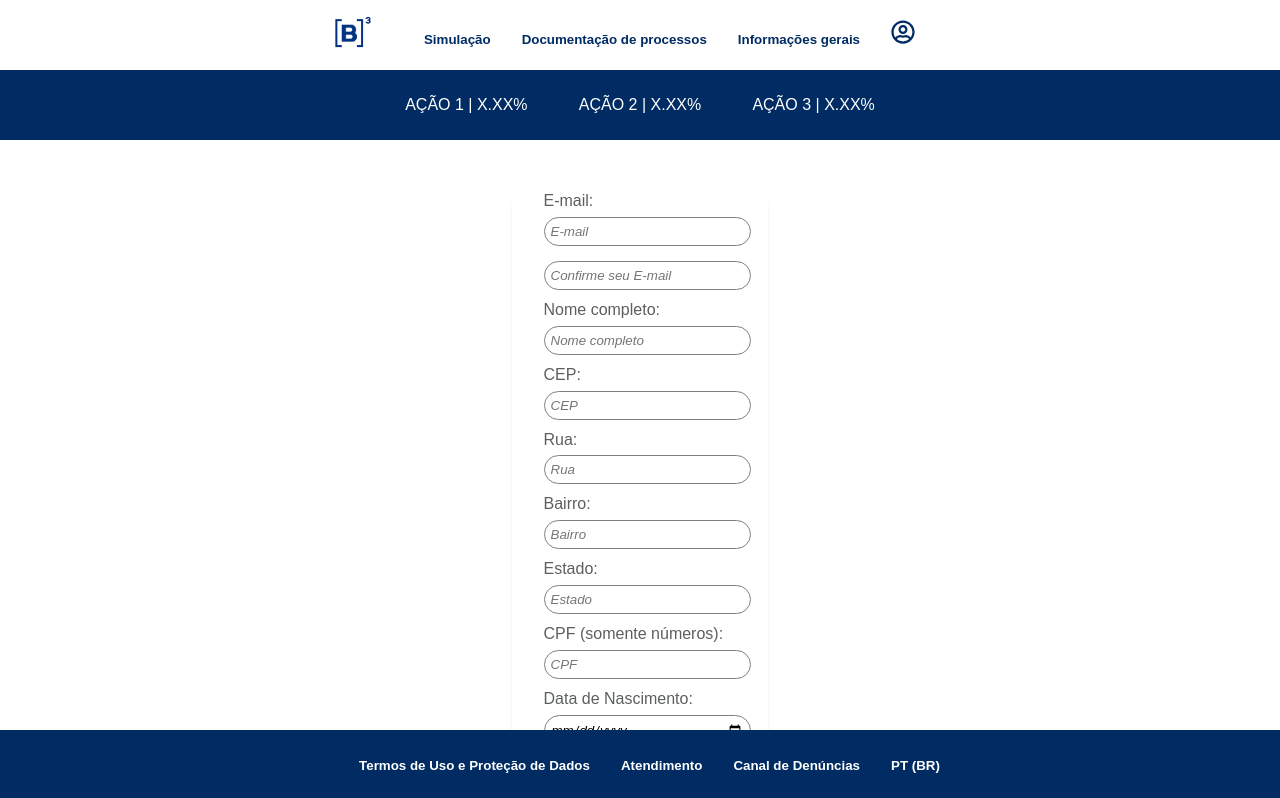
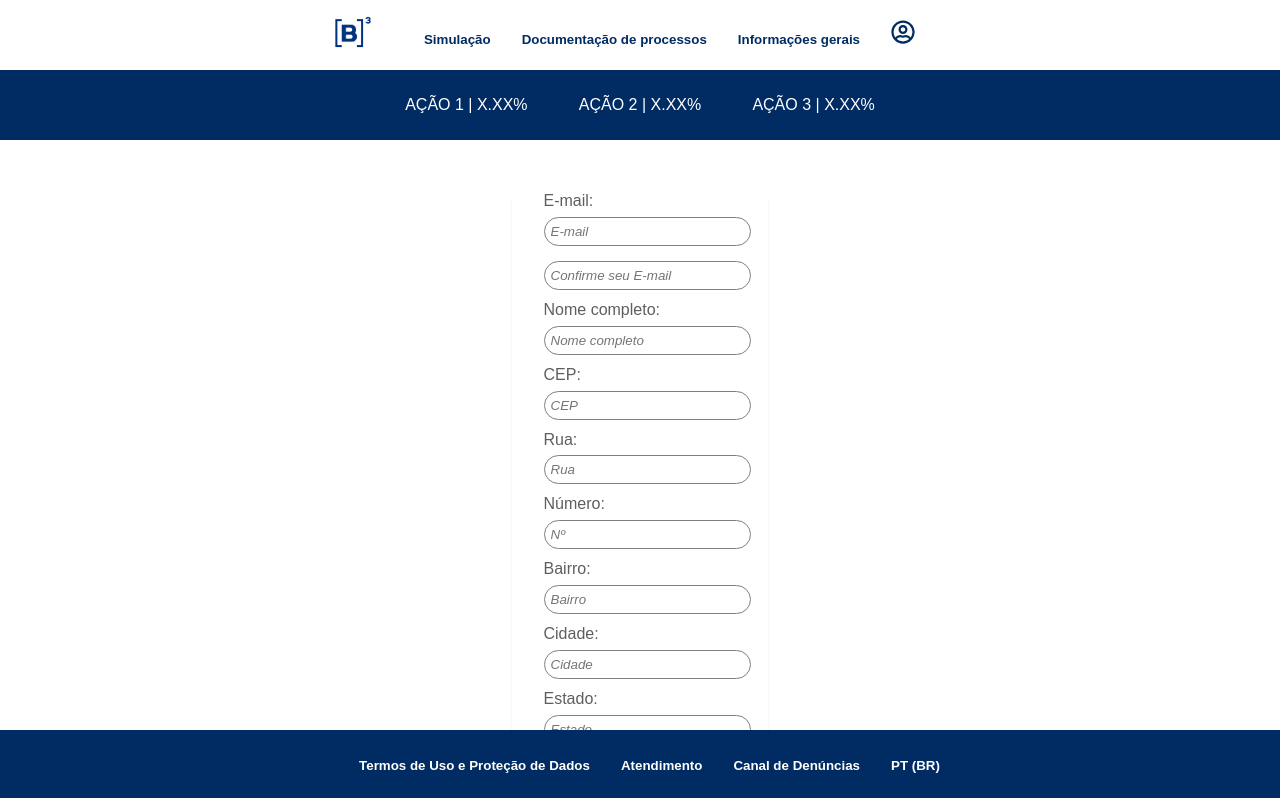
Before and after one commit to leomarq/challengeb3, a React (Create React App) app in the folder challengeb3/: page /Cadastro in a window 1280 px wide. Shown: the top 798 px of the page. Built offline with nearby package versions, Linux system fonts and the light colour scheme.

Commit message:
finished autofill zip code api

```diff
--- a/challengeb3/package.json
+++ b/challengeb3/package.json
@@ -9,6 +9,7 @@
     "axios": "^1.4.0",
     "react": "^18.2.0",
     "react-dom": "^18.2.0",
+    "react-hook-form": "^7.43.9",
     "react-icons": "^4.8.0",
     "react-router-dom": "^6.11.1",
     "react-scripts": "5.0.1",
--- a/challengeb3/src/paginas/Cadastro/Cadastro.css
+++ b/challengeb3/src/paginas/Cadastro/Cadastro.css
@@ -48,3 +48,12 @@
   font-family: "Montserrat", sans-serif;
   font-style: italic;
 }
+
+.pesquisa-cep {
+  font-family: "Montserrat", sans-serif;
+  color: #002c63;
+  background: none;
+  border: none;
+  font-weight: 600;
+  margin-bottom: 1%;
+}
--- a/challengeb3/src/paginas/Cadastro/index.js
+++ b/challengeb3/src/paginas/Cadastro/index.js
@@ -1,6 +1,24 @@
 import './Cadastro.css'
+import { useForm } from 'react-hook-form';
 
 function Cadastro() {
+
+    const {register, setValue, setFocus} = useForm();
+
+    const checkCEP = (e) => {
+
+        if (!e.target.value) return;
+
+        const cep = e.target.value.replace(/\D/g, '');
+        console.log(cep);
+        fetch(`https://viacep.com.br/ws/${cep}/json/`).then(res => res.json()).then(data => {
+        setValue('rua', data.logradouro);
+        setValue('bairro', data.bairro);
+        setValue('cidade', data.localidade);
+        setValue('estado', data.uf);
+        setFocus('numero');
+    }).catch((err) => console.log(err));
+}
 
     return (
         <div className="conteudo">
@@ -9,23 +27,39 @@ function Cadastro() {
                     <label for='email'>E-mail:</label><br/>
                     <input className='input-cadastro' type="email" name="email" id="email" placeholder="E-mail" /><br />
                     <input className='input-cadastro' type="email" name="email" id="email" placeholder="Confirme seu E-mail" /><br />
+
                     <label for='nome'>Nome completo:</label><br/>
                     <input className='input-cadastro' type="text" name="nome" id="nome" placeholder="Nome completo" /><br />
+
                     <label for='cep'>CEP:</label><br/>
-                    <input className='input-cadastro' type="text" name="cep" id="cep" placeholder="CEP" /><br />
+                    <input className='input-cadastro' type="text" name="cep" id="cep" placeholder="CEP" {...register('cep')} onBlur={checkCEP}/><br />
+
                     <label for='rua'>Rua:</label><br/>
-                    <input className='input-cadastro' type="text" name="rua" id="rua" placeholder="Rua" /><br />
+                    <input className='input-cadastro' type="text" name="rua" id="rua" placeholder="Rua" {...register('rua')} /><br />
+
+                    <label for='numero'>Número:</label><br/>
+                    <input className='input-cadastro' type="text" name="numero" id="numero" placeholder="Nº" {...register('numero')} /><br />
+
                     <label for='bairro'>Bairro:</label><br/>
-                    <input className='input-cadastro' type="text" name="bairro" id="bairro" placeholder="Bairro" /><br />
+                    <input className='input-cadastro' type="text" name="bairro" id="bairro" placeholder="Bairro" {...register('bairro')} /><br />
+
+                    <label for='cidade'>Cidade:</label><br/>
+                    <input className='input-cadastro' type="text" name="cidade" id="cidade" placeholder="Cidade" {...register('cidade')} /><br />
+
                     <label for='uf'>Estado:</label><br/>
-                    <input className='input-cadastro' type="text" name="uf" id="uf" placeholder="Estado" /><br />
+                    <input className='input-cadastro' type="text" name="uf" id="uf" placeholder="Estado" {...register('estado')} /><br />
+
                     <label for='cpf'>CPF (somente números):</label><br/>
                     <input className='input-cadastro' type="text" name="cpf" id="cpf" placeholder="CPF" /><br />
+
                     <label for='data-nasc'>Data de Nascimento:</label><br/>
                     <input className='input-cadastro' type="date" name="data-nasc" id="data-nasc"/><br />
+
                     <label for='cel'>Celular:</label><br/>
                     <input className='input-cadastro' type="text" name="cel" id="cel" placeholder="Celular" /><br />
+
                     <label for='senha'>Senha:</label><br/>
+
                     <input className='input-cadastro' type="password" name="senha" id="senha" placeholder="Senha" /><br />
                     <input className='input-cadastro' type="password" name="senha" id="senha" placeholder="Confirme sua senha" /><br />
                     <button className="button-cadastro" type="submit" id="cadastro">Criar conta</button><br /><br />
--- a/challengeb3/src/paginas/Simulador/Simulador.css
+++ b/challengeb3/src/paginas/Simulador/Simulador.css
@@ -35,9 +35,17 @@
 }
 
 table {
+  width: max-content;
   border: solid 1px;
   border-color: #002c63;
-  border-collapse: collapse;
+}
+
+th, td {
+  text-align: center;
+  border: dotted 1px;
+  border-color: #002c63;
+  padding-left: 1%;
+  padding-right: 1%;
 }
 
 @media screen and (max-width: 600px) {
--- a/challengeb3/src/paginas/Simulador/index.js
+++ b/challengeb3/src/paginas/Simulador/index.js
@@ -30,7 +30,7 @@ function Simulador() {
         <div className="conteudo">
             <div className="conteudo-simulador">
 
-                <h2>Lista de Empresas</h2>
+                <h2>Empresas e Valores das Ações</h2>
                     <table className='tabela-simulador'>
                         <thead>
                             <tr>
@@ -58,10 +58,6 @@ function Simulador() {
                         </tbody>
                     </table>
 
-                {/* <Routes>
-                <Route path='/services' element={<ApiEmpresas/>}/>
-                </Routes> */}
-
                 {/* <div className="input-simulador">
                     <select className="filtro-simulador" id='select-empresa'>
                         <option value="selecao-empresa">Selecione uma empresa</option>
@@ -73,7 +69,6 @@ function Simulador() {
                         <option value='88875412589783' id='empresa6'>Energize Agroenergia</option>
                         <option value='66047896124730' id='empresa7'>Farma Medicamentos</option>
                     </select> */}
-                {/* <button onClick={retornarEmpresa}>Pesquisar</button> */}
                 {/* </div>
                 <div className="lista-empresas">
                     Lista de empresas
```
Also changed, not shown: challengeb3/src/services/apiCep.js (deleted), 1 other file (tests, documents, lock files or other folders).
